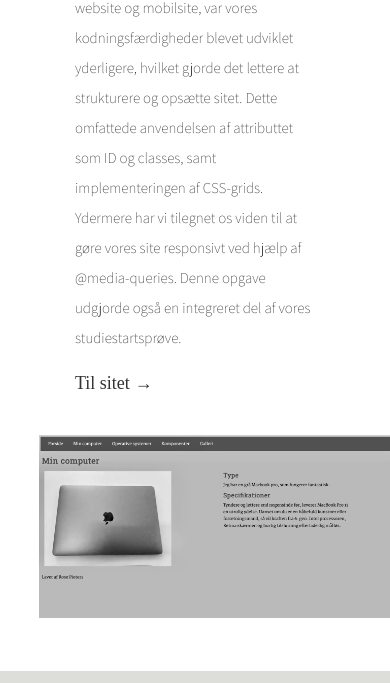
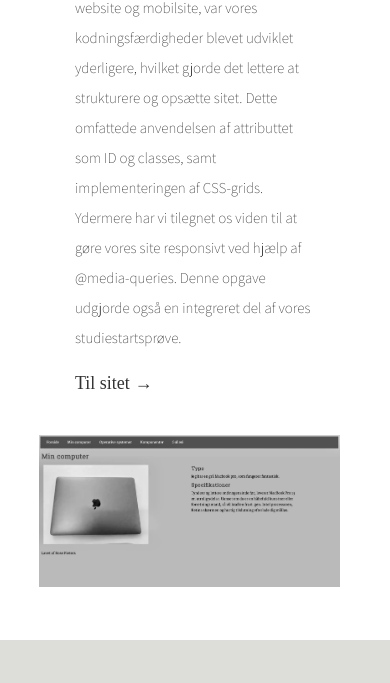
Before and after one commit to Rosepieters/eksamen_, a plain HTML site: page website.html in a window 390 px wide. Shown: the part 2096-2779 px from the top of the page. Drawn offline with Linux system fonts and the light colour scheme; a web font is replaced by a local one.

Commit message:
flere ting

```diff
--- a/css/ux_ui.css
+++ b/css/ux_ui.css
@@ -186,5 +186,6 @@ font-size: 16px;
 
   .skiftende_billeder{
     padding-top: 40px;
+    padding-right: 63px;
   }
 }
--- a/css/virksomhedssite.css
+++ b/css/virksomhedssite.css
@@ -165,5 +165,6 @@ h1 {
 
   .skiftende_billeder{
     padding-top: 40px;
+    padding-right: 63px;
   }
 }
--- a/css/website.css
+++ b/css/website.css
@@ -173,5 +173,6 @@ h1 {
 
   .skiftende_billeder{
     padding-top: 40px;
+    padding-right: 63px;
   }
 }
```
